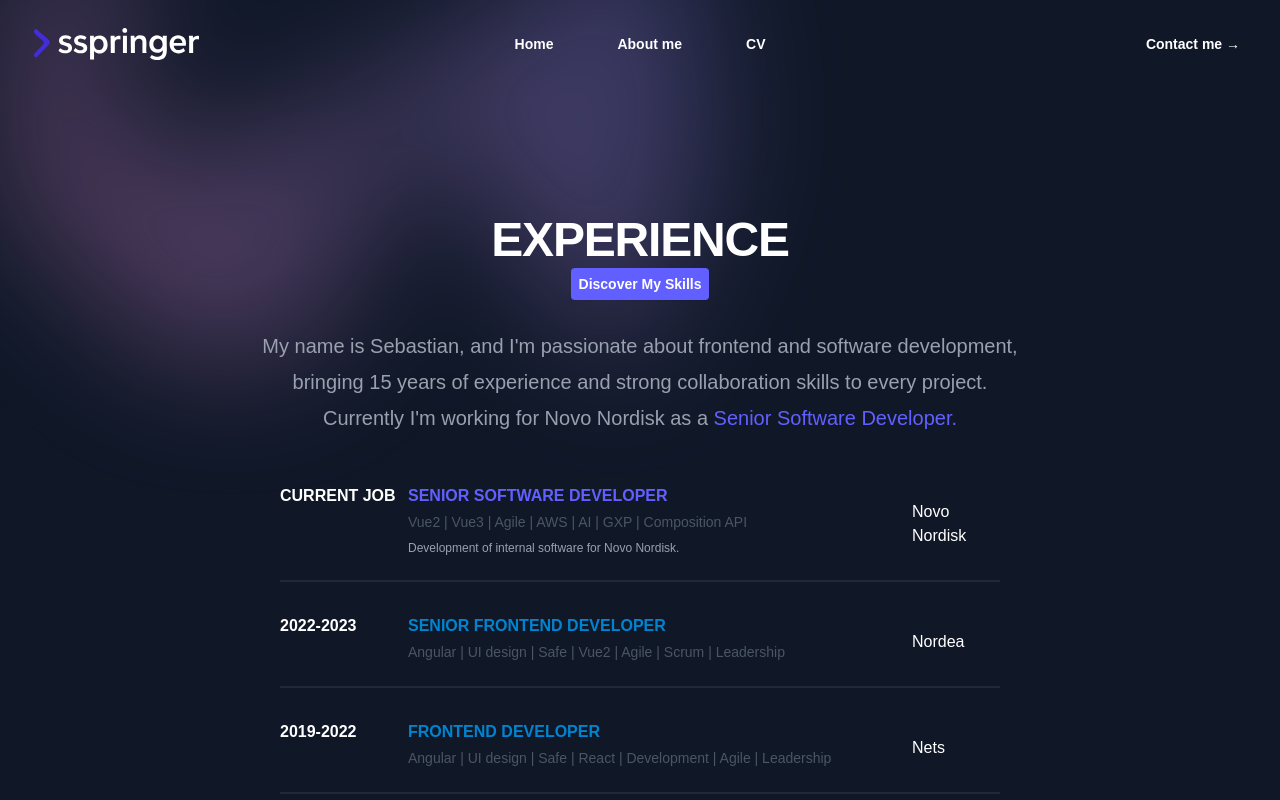
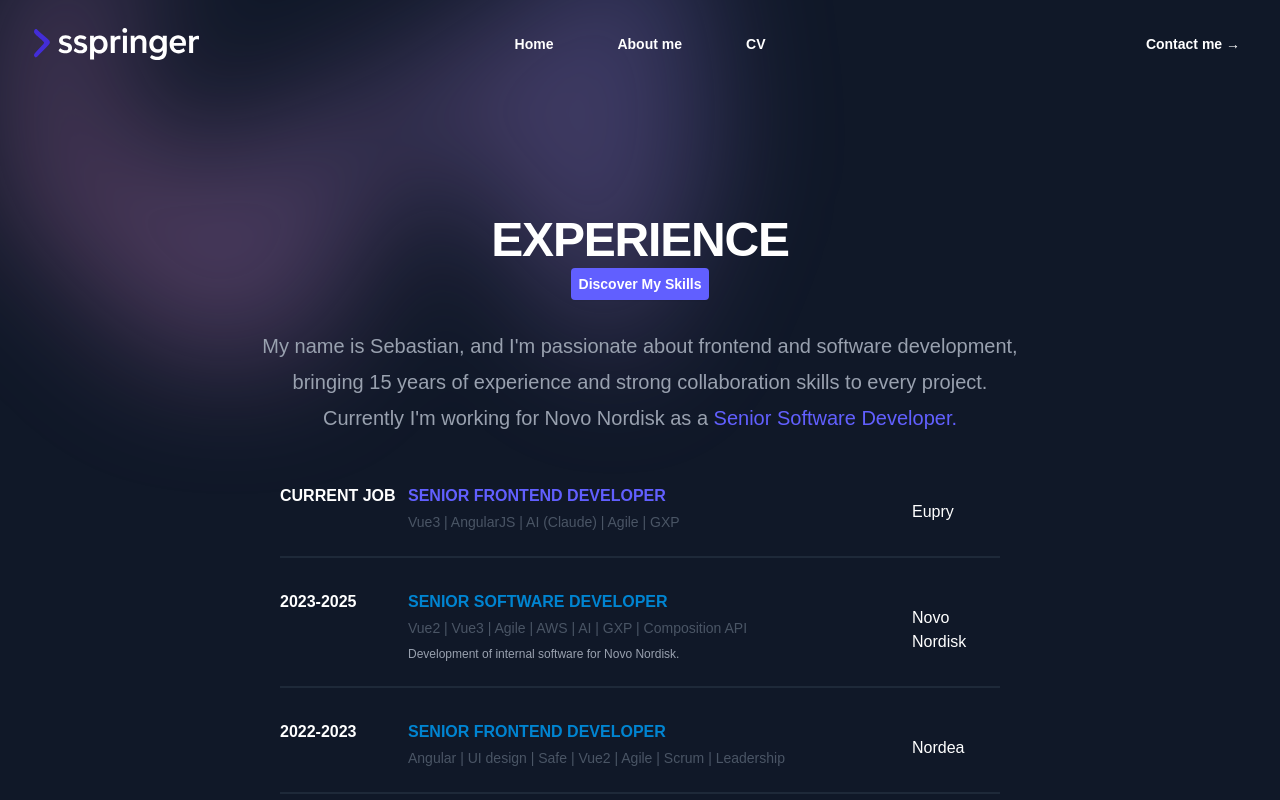
Before and after one commit to sebspringer/sebspringer, a Vue app: page /cv in a window 1280 px wide. Shown: the top 800 px of the page. Built offline with nearby package versions, Linux system fonts and the light colour scheme; a web font is replaced by a local one.

Commit message:
Add Eupry current job and update AI skills
- New current job: Senior Frontend Developer at Eupry (Vue3, AngularJS, AI/Claude, Agile, GXP)
- Move Novo Nordisk to past (2023-2025)
- Rename 'AI Tools' skill category to 'AI'
- Add Claude, AI Agentic OS, Token Optimization (0.7 years each)

```diff
--- a/src/data/jobsData.ts
+++ b/src/data/jobsData.ts
@@ -3,11 +3,17 @@
 export const jobsData: Job[] = [
   {
     period: 'CURRENT JOB',
+    title: 'Senior Frontend Developer',
+    skills: ['Vue3', 'AngularJS', 'AI (Claude)', 'Agile', 'GXP'],
+    company: 'Eupry',
+    activeJob: true,
+  },
+  {
+    period: '2023-2025',
     title: 'Senior Software Developer',
     skills: ['Vue2', 'Vue3', 'Agile', 'AWS', 'AI', 'GXP', 'Composition API'],
     description: 'Development of internal software for Novo Nordisk.',
     company: 'Novo Nordisk',
-    activeJob: true,
   },
   {
     period: '2022-2023',
--- a/src/data/skillCategoriesData.ts
+++ b/src/data/skillCategoriesData.ts
@@ -61,9 +61,12 @@
     ],
   },
   {
-    name: 'AI Tools',
+    name: 'AI',
     technologies: [
       { name: 'ChatGPT', level: 8, years: 2 },
+      { name: 'Claude', level: 8, years: 0.7 },
+      { name: 'AI Agentic OS', level: 7, years: 0.7 },
+      { name: 'Token Optimization', level: 7, years: 0.7 },
       { name: 'Copilot', level: 7, years: 1 },
       { name: 'N8N', level: 4, years: 1 },
     ],
```
